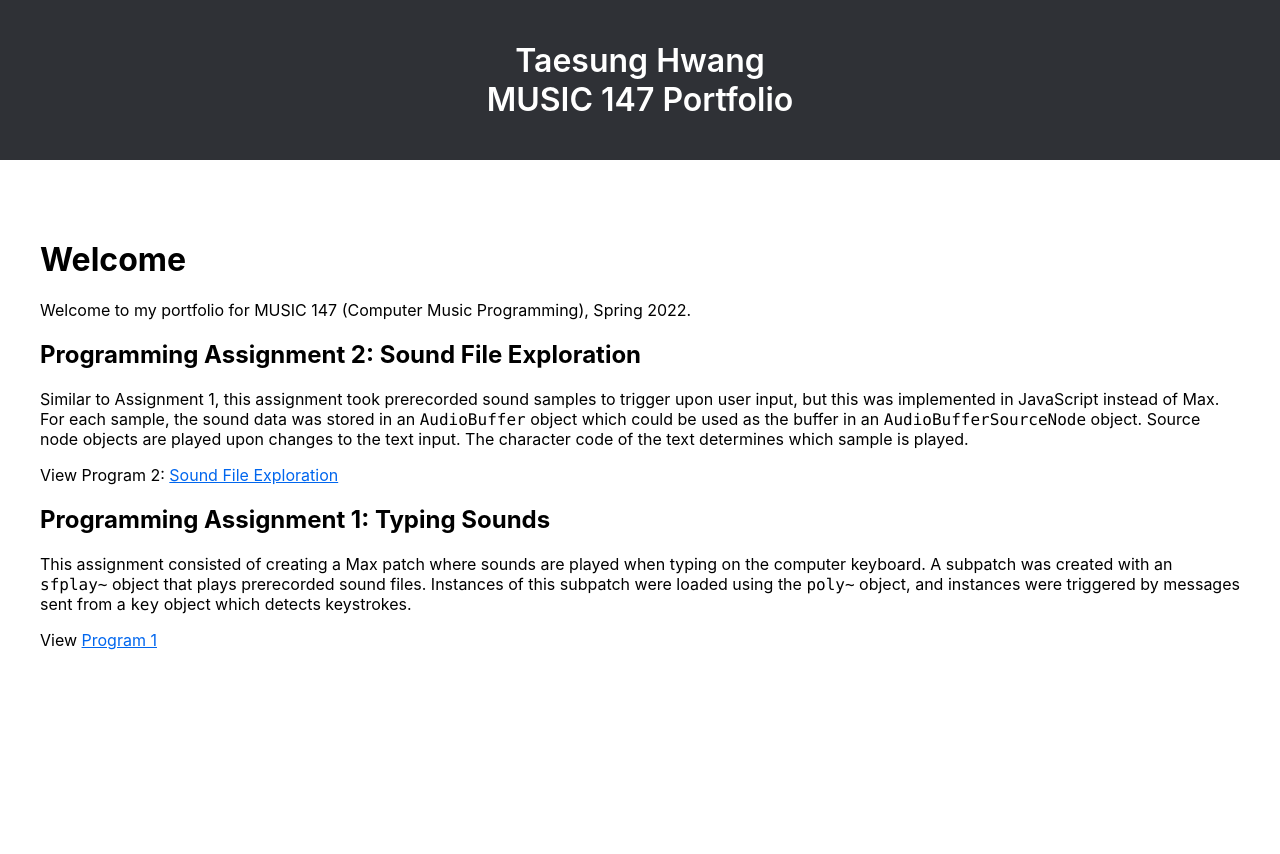
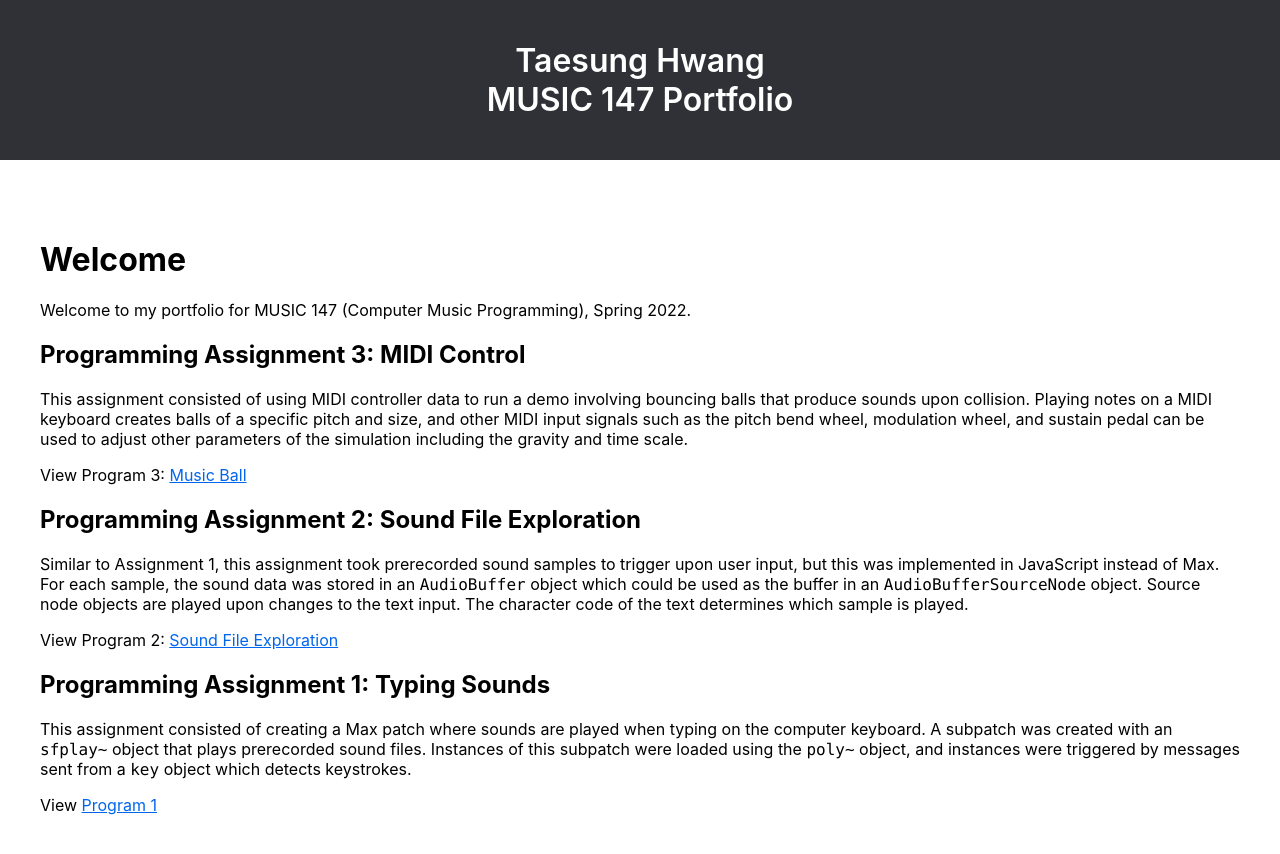
Before and after one commit to taesungh/music-147, a React (Create React App) app: page / in a window 1280 px wide. Shown: the top 854 px of the page. Before the commit the page ends 800 px from the top, so only its background shows below. Built offline with nearby package versions, Linux system fonts and the light colour scheme; no server answers.

Commit message:
Add description of Assignment 3 to Home page

```diff
--- a/src/pages/home/Home.js
+++ b/src/pages/home/Home.js
@@ -6,6 +6,18 @@ function Home() {
     <div className="container home">
       <h1>Welcome</h1>
       <p>Welcome to my portfolio for MUSIC 147 (Computer Music Programming), Spring 2022.</p>
+
+      <h2>Programming Assignment 3: MIDI Control</h2>
+      <p>
+        This assignment consisted of using MIDI controller data to run a demo involving bouncing
+        balls that produce sounds upon collision. Playing notes on a MIDI keyboard creates balls of
+        a specific pitch and size, and other MIDI input signals such as the pitch bend wheel,
+        modulation wheel, and sustain pedal can be used to adjust other parameters of the simulation
+        including the gravity and time scale.
+      </p>
+      <p>
+        View Program 3: <Link to="/midi-control">Music Ball</Link>
+      </p>
 
       <h2>Programming Assignment 2: Sound File Exploration</h2>
       <p>
```
